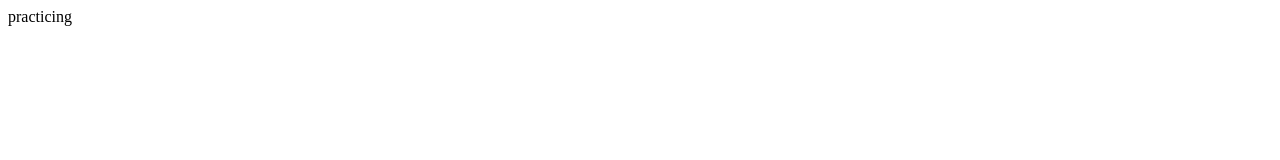
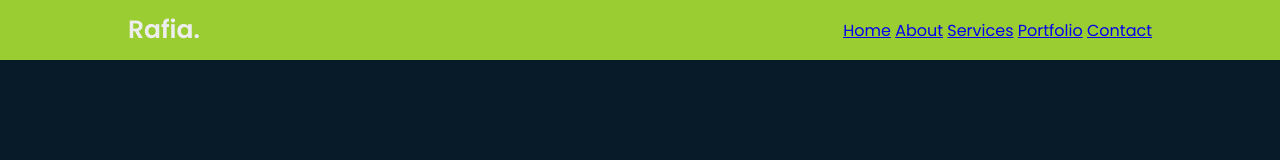
Before and after one commit to rafiabubbles/just-practice, a plain HTML site: page index.html in a window 1280 px wide. Drawn offline with Linux system fonts and the light colour scheme.

Commit message:
add index. html & style.css

```diff
--- a/index.html
+++ b/index.html
@@ -1 +1,25 @@
-<p>practicing</p>
+<!DOCTYPE html>
+<html lang="en">
+
+<head>
+    <meta charset="UTF-8">
+    <meta name="viewport" content="width=device-width, initial-scale=1.0">
+    <title>Website for Practice using html and css</title>
+    <link rel="stylesheet" href="style.css">
+</head>
+
+<body>
+    <header class="header">
+        <a href="#" class="logo">Rafia.</a>
+
+        <nav class="navbar">
+            <a href="#home">Home</a>
+            <a href="#about">About</a>
+            <a href="#services">Services</a>
+            <a href="#portfolio">Portfolio</a>
+            <a href="#contact">Contact</a>
+        </nav>
+    </header>
+</body>
+
+</html>
--- a/style.css
+++ b/style.css
@@ -1,5 +1,30 @@
-p{
-  color: blue;
-  font-size: 16px;
-  line-height: 1.5;
+@import url('https://fonts.googleapis.com/css2?family=poppins:wght@300;400;500;600;700;800;900&display=swap');
+
+*{
+    margin: 0;
+    padding: 0;
+    box-sizing: border-box;
+    font-family: 'Poppins', sans-serif;
 }
+body{
+    background-color: #081b29;
+}
+.header{
+    width: 100%;
+    height: 60px;
+    display: flex;
+    align-items: center;
+    justify-content: space-between;
+    position: fixed;
+    top: 0;
+    left: 0;
+padding: 20PX 10%;
+background: yellowgreen;
+z-index: 100;
+}
+.logo{
+  font-size: 25px;
+ color: #ededed;
+ text-decoration: none;
+ font-weight: 600;
+}
```
